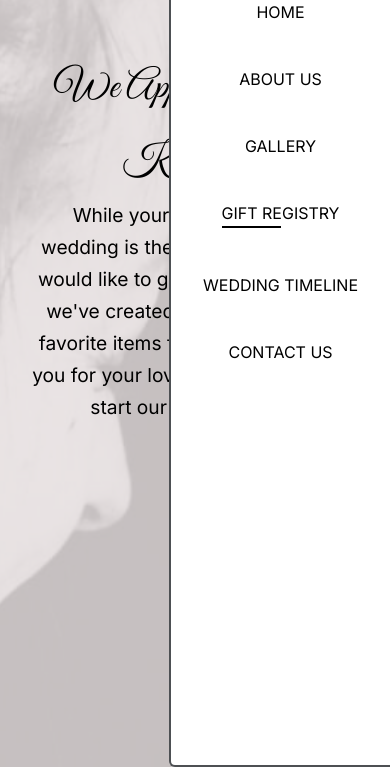
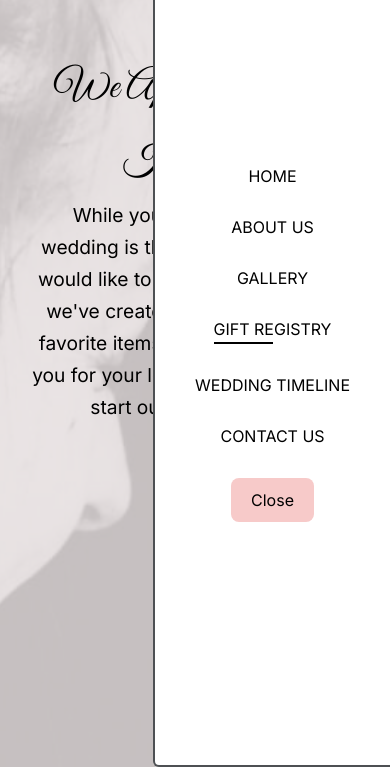
Before and after one commit to weddiners/wedding-page, a plain HTML site: page gift.html in a window 390 px wide. Both pictures are taken after a click on the element 47 px from the left and 45 px from the top of the page. Shown: the part 77-844 px from the top of the page. Drawn offline with Linux system fonts and the light colour scheme.

Commit message:
gift page

```diff
--- a/cg-styles.css
+++ b/cg-styles.css
@@ -41,6 +41,19 @@ nav a.active::after{
     width: 50%;
     padding-top: 3px;
     border-bottom: 2px solid #000000;
+}
+
+nav button{
+    font-family: 'Inter', sans-serif;
+    display: none;
+    font-weight: 400;
+    font-size: 1em;
+    line-height: 24px;
+    color: #000000;
+    background: #F7CAC9;
+    border-radius: 8px;
+    border: none;
+    padding: 10px 20px;
 }
 
 main .c-header{
@@ -200,7 +213,7 @@ footer{
 header{
     /* background: url("./img/gift-hero.jpg"); */
     position: relative;
-    height: 100vh;
+    /* height: 100vh; */
 }
 
 header img{
@@ -239,14 +252,15 @@ header .g-header h1{
 
 header .g-header p{
     font-weight: 400;
-    font-size: 1.5em;
+    font-size: 2em;
     line-height: 48px;
+    padding-bottom: 1.2em;
 }
 
 main.gift-scroll{
     display: flex;
     flex-direction: column;
-    padding: 3em;
+    padding: 3em 0 3em 3em;
 }
 
 main .gifts{
@@ -267,6 +281,7 @@ main .gifts .gift{
     align-items: center;
     gap: 1.2em;
     margin-bottom: 2.5em;
+    height: auto;
 
 }
 
@@ -352,7 +367,6 @@ input[type="range"]{
     appearance: none;
    background: transparent;
     width: 180px;
-    color: rebeccapurple;
     position: relative;
 }
 
@@ -389,7 +403,7 @@ input[type="range"]::-ms-thumb{
     border-radius: 8px;
     height: 1em;
     width: 50%;
-    top: 0;
+    top: 5%;
     left: 0;
 }
 
@@ -444,6 +458,10 @@ input[type="range"]::-ms-thumb{
     width: 65%;
 }
 
+header{
+    height: 100vh;
+}
+
 }
 
 @media(max-width:768px){
@@ -494,15 +512,17 @@ input[type="range"]::-ms-thumb{
         font-size: 1.3em;
         line-height: 42px;
     }
+
+
     }
 
     @media(max-width:425px){
         nav{
             display: none;
             flex-direction: column;
-            padding: 5em 2em 1em;
-            gap: 3em;
-            justify-content: flex-start;
+            /* padding: 5em 2em 1em; */
+            gap: 2em;
+            justify-content: center;
             align-items: center;
             position: absolute;
             background-color: #FFFFFF;
@@ -533,6 +553,10 @@ input[type="range"]::-ms-thumb{
             left: 0;
             z-index: 10;
 
+        }
+
+        nav button{
+            display: block;
         }
 
         .active-nav{
--- a/gift.html
+++ b/gift.html
@@ -18,10 +18,11 @@
         <nav>
             <a href="index.html">home</a>
             <a href="aboutus.html">about us</a>
-            <a href="#">gallery</a>
+            <a href="indexgall.html">gallery</a>
             <a href="gift.html"  class="active">gift registry</a>
             <a href="#">wedding timeline</a>
             <a href="contact.html">contact us</a>
+            <button class="close">Close</button>
         </nav>
 
         <div class="menu">
@@ -379,13 +380,18 @@
 <script>
     let menu = document.querySelector(".menu");
     let nav = document.querySelector("nav");
+    let closeBtn = document.querySelector(".close");
 
     menu.onclick = ()=>{
         nav.classList.toggle("active-nav")
     }
 
     nav.onclick = ()=>{
-        nav.classList.remove("active-nav")
+       nav.classList.remove("active-nav")
+    }
+
+    closeBtn.onclick = () =>{
+        nav.classList.remove("active-nav");
     }
 
     window.onscroll = () =>{
```
Also changed, not shown: contact.html (+7 -1 lines).
